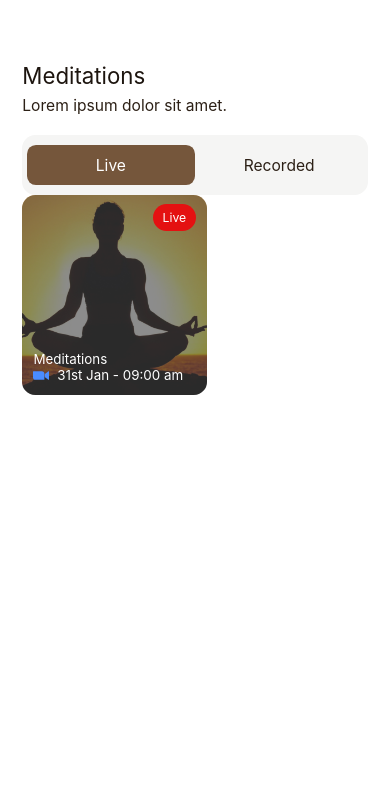
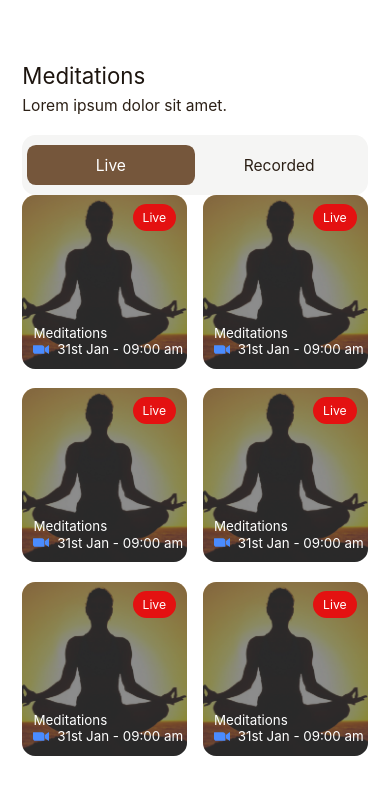
Before and after one commit to ajinkyacodes/rn-ui-design, a React Native app: screen / in a window 390 px wide. Shown: the top 794 px of the page. Built offline with nearby package versions, Linux system fonts and the light colour scheme.

Commit message:
used FlatList for two columns on MeditationScreen

```diff
--- a/src/components/MeditationCard.tsx
+++ b/src/components/MeditationCard.tsx
@@ -1,7 +1,16 @@
-import { ImageBackground, StyleSheet, Text, View } from 'react-native';
+import {
+	ImageBackground,
+	StyleSheet,
+	Text,
+	View,
+	Dimensions,
+} from 'react-native';
 import React from 'react';
 import { s, vs } from 'react-native-size-matters';
 import { VideoIcon } from '../assets/Icons';
+
+const PhoneWidth = Dimensions.get('window').width;
+const cardWidth = (PhoneWidth - s(18) * 3) / 2;
 
 const MeditationCard = () => {
 	return (
@@ -29,8 +38,8 @@ export default MeditationCard;
 
 const styles = StyleSheet.create({
 	imageContainer: {
-		height: vs(161),
-		width: s(166),
+		height: vs(140),
+		width: cardWidth,
 		borderRadius: s(12),
 		overflow: 'hidden',
 	},
@@ -67,8 +76,8 @@ const styles = StyleSheet.create({
 		position: 'absolute',
 		top: vs(7),
 		right: s(10),
-        justifyContent: 'center',
-        alignItems: 'center'
+		justifyContent: 'center',
+		alignItems: 'center',
 	},
 	liveText: {
 		fontSize: s(11),
--- /dev/null
+++ b/src/data/data.ts
@@ -0,0 +1,38 @@
+export const dummyData = [
+    {
+      id: '1',
+      image: 'https://images.unsplash.com/photo-1506744038136-46273834b3fb?auto=format&fit=crop&w=400&q=80',
+      title: 'Meditations',
+      date: '31st Jan - 09:00 am',
+    },
+    {
+      id: '2',
+      image: 'https://images.unsplash.com/photo-1464983953574-0892a716854b?auto=format&fit=crop&w=400&q=80',
+      title: 'Meditations',
+      date: '31st Jan - 09:00 am',
+    },
+    {
+      id: '3',
+      image: 'https://images.unsplash.com/photo-1502082553048-f009c37129b9?auto=format&fit=crop&w=400&q=80',
+      title: 'Meditations',
+      date: '31st Jan - 09:00 am',
+    },
+    {
+      id: '4',
+      image: 'https://images.unsplash.com/photo-1465101046530-73398c7f28ca?auto=format&fit=crop&w=400&q=80',
+      title: 'Meditations',
+      date: '31st Jan - 09:00 am',
+    },
+    {
+      id: '5',
+      image: 'https://images.unsplash.com/photo-1506744038136-46273834b3fb?auto=format&fit=crop&w=400&q=80',
+      title: 'Meditations',
+      date: '31st Jan - 09:00 am',
+    },
+    {
+      id: '6',
+      image: 'https://images.unsplash.com/photo-1465101178521-c1a9136a3b99?auto=format&fit=crop&w=400&q=80',
+      title: 'Meditations',
+      date: '31st Jan - 09:00 am',
+    },
+  ];
--- a/src/screens/MeditationScreen.tsx
+++ b/src/screens/MeditationScreen.tsx
@@ -1,8 +1,9 @@
-import { StyleSheet, Text, View } from 'react-native';
+import { StyleSheet, Text, View, FlatList } from 'react-native';
 import React from 'react';
 import { s, vs } from 'react-native-size-matters';
 import TopTabs from '../components/TopTabs';
 import MeditationCard from '../components/MeditationCard';
+import { dummyData } from '../data/data';
 
 const MeditationScreen = () => {
 	return (
@@ -21,7 +22,17 @@ const MeditationScreen = () => {
 				Lorem ipsum dolor sit amet.
 			</Text>
 			<TopTabs />
-      <MeditationCard />
+			<FlatList
+				data={dummyData}
+				keyExtractor={(item) => item.id}
+				showsVerticalScrollIndicator={false}
+        numColumns={2}
+        columnWrapperStyle={{
+          marginBottom: vs(16),
+          justifyContent: 'space-between'
+        }}
+				renderItem={({ item }) => <MeditationCard />}
+			/>
 		</View>
 	);
 };
```
